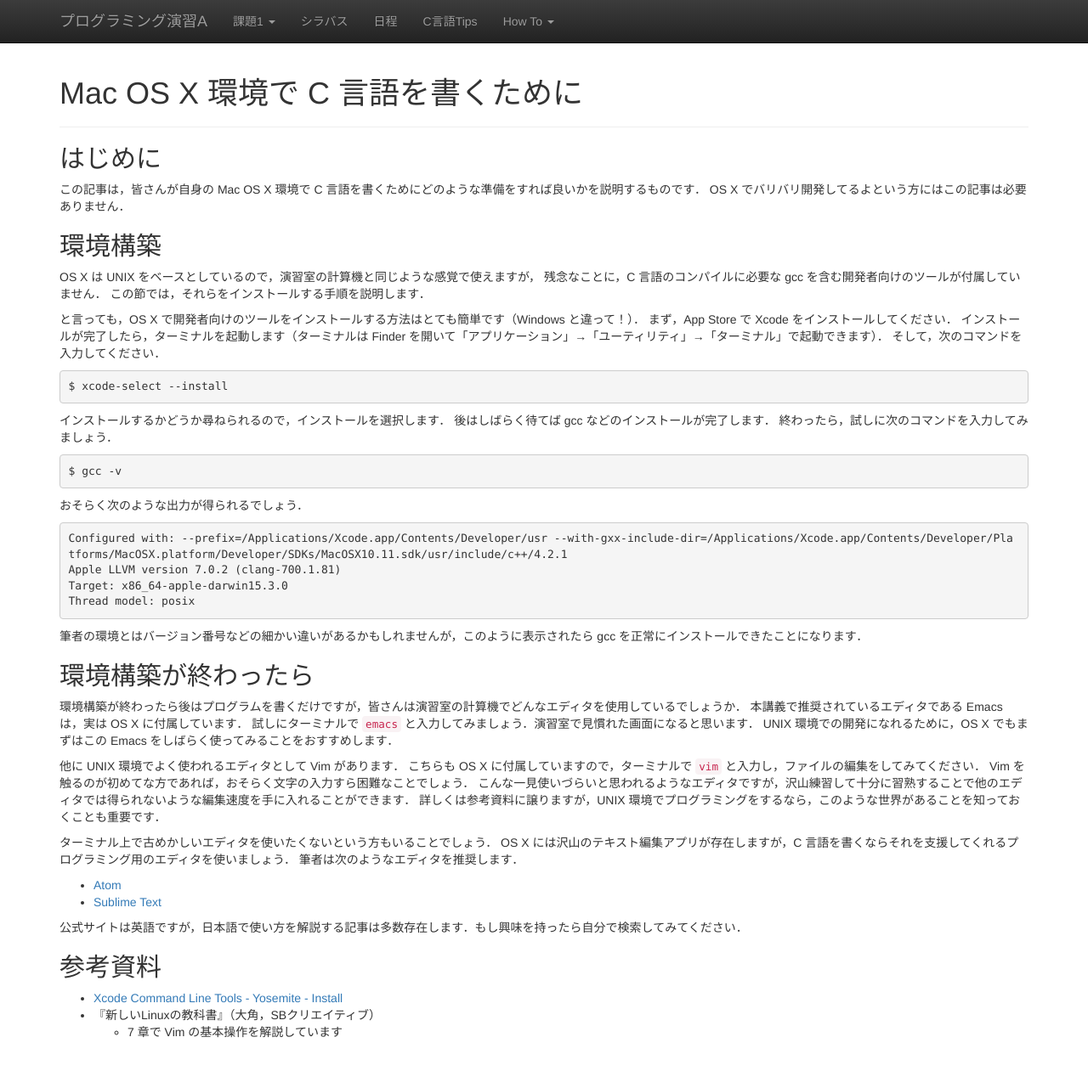
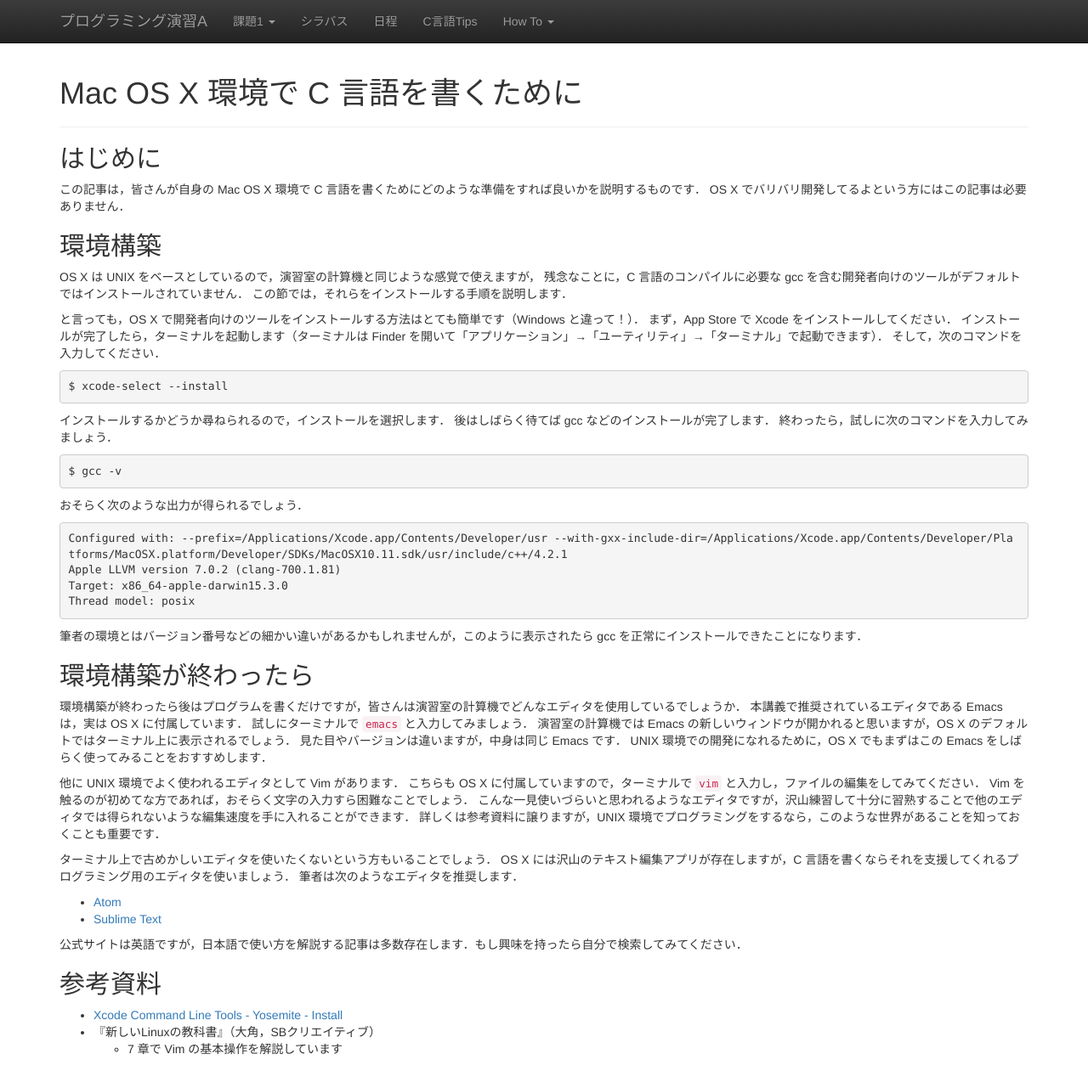
Before and after one commit to ecei-tohoku/ppa-public, a Jekyll site: the page built from docs/gcc_for_osx.md, in a window 1280 px wide and 1285 px high. Shown: the top 1281 px of the window at 85% size. Built offline with Jekyll 4.4.1, drawn with Linux system fonts in a browser that asks for light colours; nearby versions of some CDN libraries.

Commit message:
Revise based on @eumesy comments
Refer #9.

```diff
--- a/docs/gcc_for_osx.md
+++ b/docs/gcc_for_osx.md
@@ -11,7 +11,7 @@ OS X でバリバリ開発してるよという方にはこの記事は必要あ
 ## 環境構築
 
 OS X は UNIX をベースとしているので，演習室の計算機と同じような感覚で使えますが，
-残念なことに，C 言語のコンパイルに必要な gcc を含む開発者向けのツールが付属していません．
+残念なことに，C 言語のコンパイルに必要な gcc を含む開発者向けのツールがデフォルトではインストールされていません．
 この節では，それらをインストールする手順を説明します．
 
 と言っても，OS X で開発者向けのツールをインストールする方法はとても簡単です（Windows と違って！）．
@@ -46,7 +46,9 @@ Thread model: posix
 
 環境構築が終わったら後はプログラムを書くだけですが，皆さんは演習室の計算機でどんなエディタを使用しているでしょうか．
 本講義で推奨されているエディタである Emacs は，実は OS X に付属しています．
-試しにターミナルで `emacs` と入力してみましょう．演習室で見慣れた画面になると思います．
+試しにターミナルで `emacs` と入力してみましょう．
+演習室の計算機では Emacs の新しいウィンドウが開かれると思いますが，OS X のデフォルトではターミナル上に表示されるでしょう．
+見た目やバージョンは違いますが，中身は同じ Emacs です．
 UNIX 環境での開発になれるために，OS X でもまずはこの Emacs をしばらく使ってみることをおすすめします．
 
 他に UNIX 環境でよく使われるエディタとして Vim があります．
```
